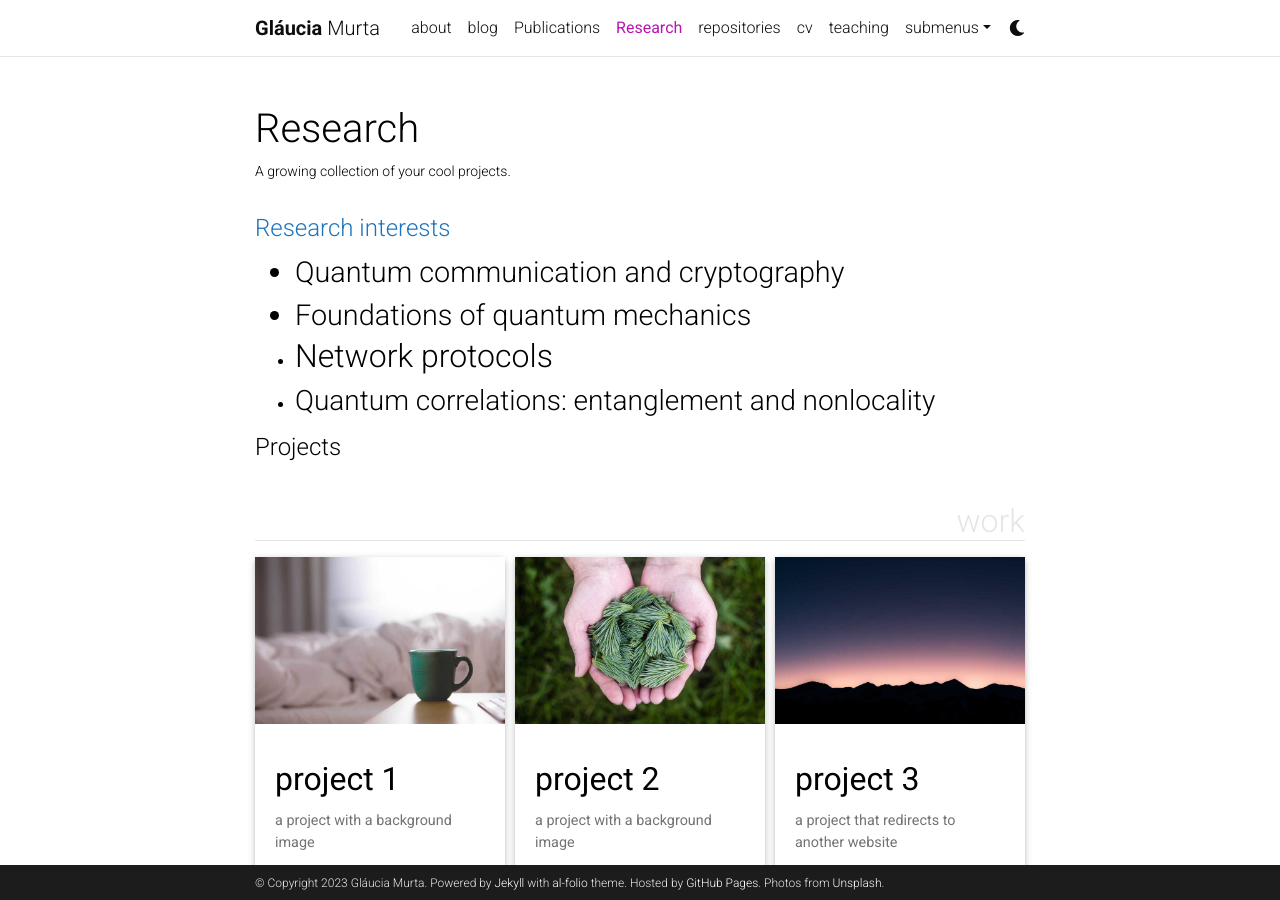
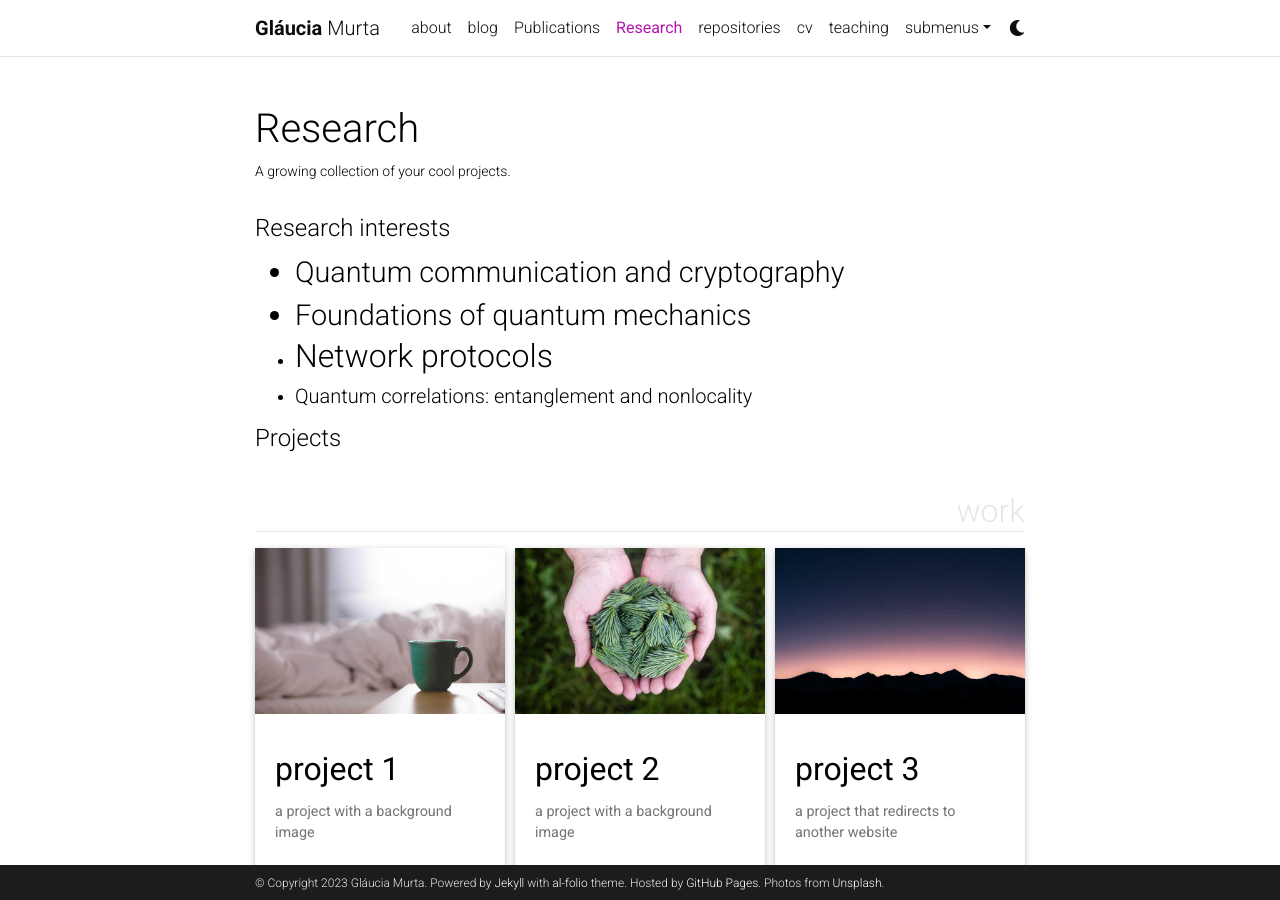
Before and after one commit to glauciamg/glauciamg.github.io, a Jekyll site: the page built from _pages/projects.md, in a window 1280 px wide and 900 px high. Built offline with Jekyll 4.4.1, drawn with Linux system fonts in a browser that asks for light colours; full-size pictures stand in for the smaller copies a plugin makes; comment, search, counter and statistics services are not loaded; a style sheet for code colours, icons or effects is not loaded.

Commit message:
Update projects.md

```diff
--- a/_pages/projects.md
+++ b/_pages/projects.md
@@ -10,7 +10,7 @@ horizontal: false
 ---
 
 <!-- wp:heading -->
-<h4><span style="color: #1e73be;">Research interests</span></h4>
+<h4><span style="color: theme-color">Research interests</span></h4>
 <!-- /wp:heading -->
 
 <!-- wp:list -->
@@ -18,7 +18,7 @@ horizontal: false
 <li style="font-size: 1.8rem;">Quantum communication and cryptography</li>
 <li style="font-size: 1.8rem;">Foundations of quantum mechanics</li>
 <li><h2>Network protocols</h2></li>
-<li><h3>Quantum correlations: entanglement and nonlocality</h3></li>
+<li><h5>Quantum correlations: entanglement and nonlocality</h5></li>
 </ul>
 <!-- /wp:list -->
 
```
